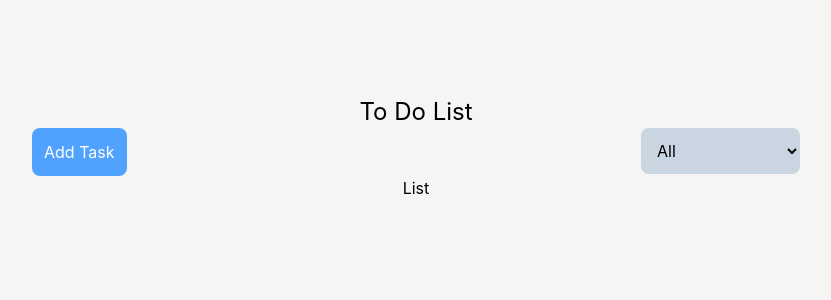
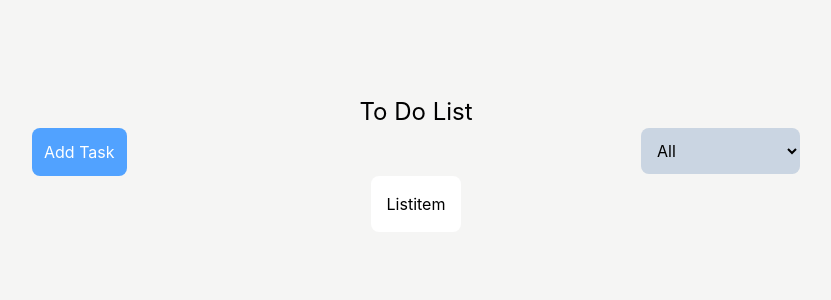
Before and after one commit to aydengibon-droid/To-Do-App, a React (Vite) app: page / in a window 1280 px wide. Shown: the top 300 px of the page, without its empty margins (224-1055 px from the left). Built offline with nearby package versions, Linux system fonts and the light colour scheme.

Commit message:
Fixed layout

```diff
--- a/src/App.tsx
+++ b/src/App.tsx
@@ -1,3 +1,5 @@
+import Listitem from "./Listitem"
+
 function App() {
 
   return (
@@ -18,7 +20,7 @@ function App() {
         </div>
       </div>
       {/* end btns */}
-      <div>List</div>
+      <div><Listitem/></div>
       {/* end list */}
       </div>
       </div>
--- /dev/null
+++ b/src/Listitem.tsx
@@ -0,0 +1,11 @@
+import React from 'react'
+
+const Listitem = () => {
+  return (
+    <div className=" bg-white p-4 rounded-lg">
+        Listitem
+    </div>
+  )
+}
+
+export default Listitem
```
